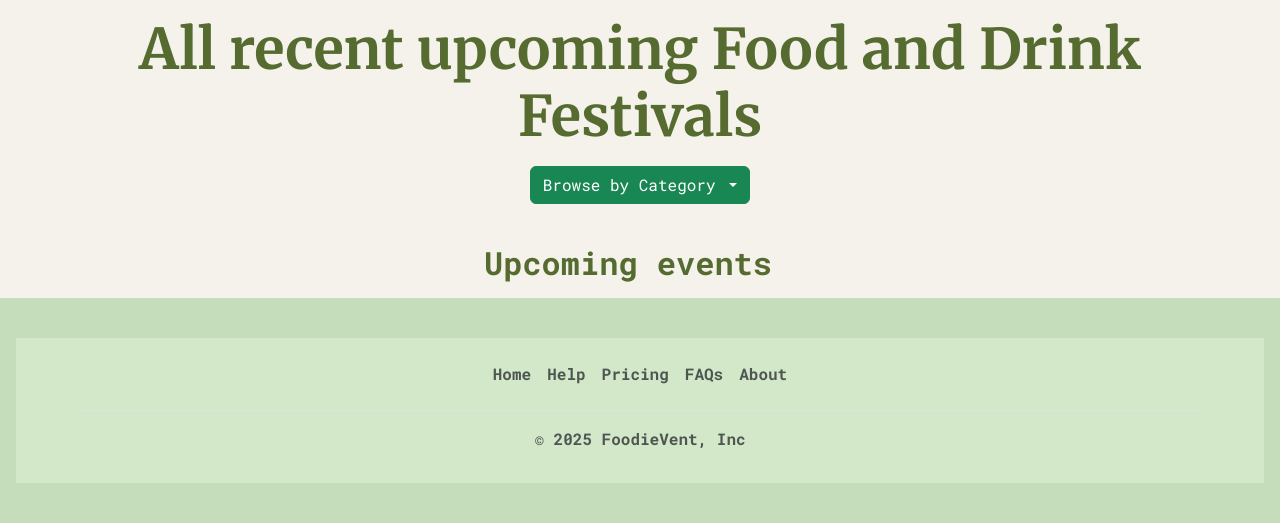
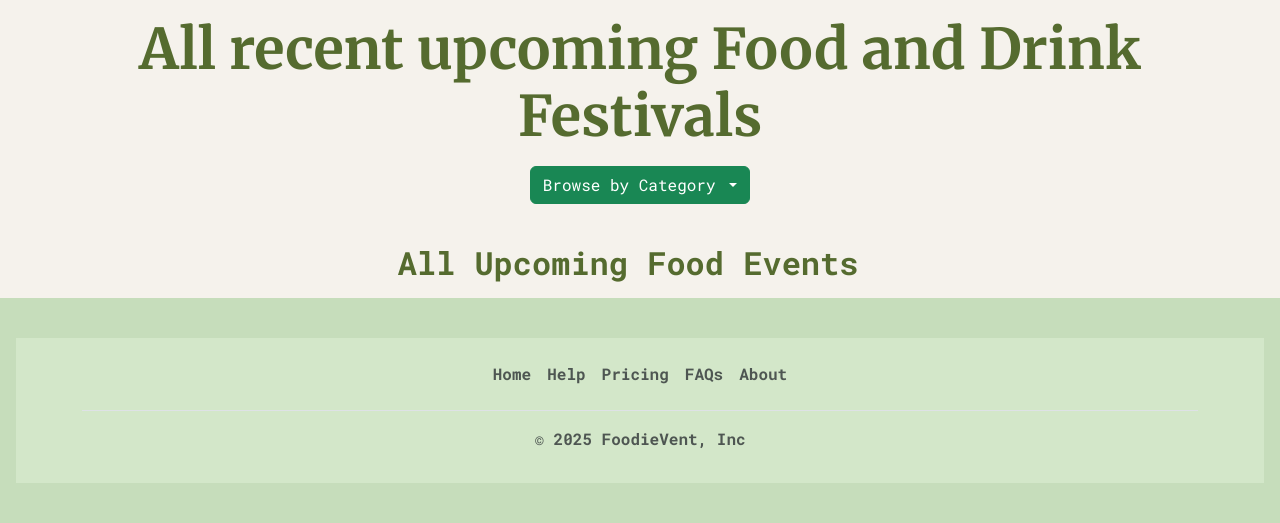
Before and after one commit to RennyMatis2000/Fully-Developed-Web-Application-Solution-Event-Management-System, a Flask app: page /food in a window 1280 px wide. Shown: the part 768-1291 px from the top of the page. Run offline with Flask 3, Linux system fonts and the light colour scheme; data that the repository does not hold is empty; some libraries are stand-ins or nearby versions.

Commit message:
Changed index.html to display category of events.
Small changes to index.html to display category of events in the small header above events.

```diff
--- a/a2_starter_code/a2_group11/website/templates/index.html
+++ b/a2_starter_code/a2_group11/website/templates/index.html
@@ -86,7 +86,7 @@
 
     <!-- Food event section row -->
     <div class="row">
-      <h2 id="upcoming-event" class="category-header">Upcoming events</h2>
+      <h2 id="upcoming-event" class="category-header">All Upcoming {{ category }} Events </h2>
     </div>
 
     <div class="row">
--- a/a2_starter_code/a2_group11/website/views.py
+++ b/a2_starter_code/a2_group11/website/views.py
@@ -8,35 +8,35 @@ main_bp = Blueprint('main', __name__)
 @main_bp.route('/')
 def index():
     events = db.session.scalars(db.select(Event)).all()
-    return render_template('index.html', events=events)
+    return render_template('index.html', events=events, category="")
 
 @main_bp.route('/food')
 def food():
     events = db.session.scalars(
         db.select(Event).where(Event.category_type == EventCategory.FOOD)
     ).all()
-    return render_template('index.html', events=events)
+    return render_template('index.html', events=events, category='Food')
 
 @main_bp.route('/drink')
 def drink():
     events = db.session.scalars(
         db.select(Event).where(Event.category_type == EventCategory.DRINK)
     ).all()
-    return render_template('index.html', events=events)
+    return render_template('index.html', events=events, category='Drink')
 
 @main_bp.route('/cultural')
 def cultural():
     events = db.session.scalars(
         db.select(Event).where(Event.category_type == EventCategory.CULTURAL)
     ).all()
-    return render_template('index.html', events=events)
+    return render_template('index.html', events=events, category='Cultural')
 
 @main_bp.route('/dietary')
 def dietary():
     events = db.session.scalars(
         db.select(Event).where(Event.category_type == EventCategory.DIETARY)
     ).all()
-    return render_template('index.html', events=events)
+    return render_template('index.html', events=events, category='Dietary')
 
 @main_bp.route('/display_event_details')
 def display_event_details():
```
